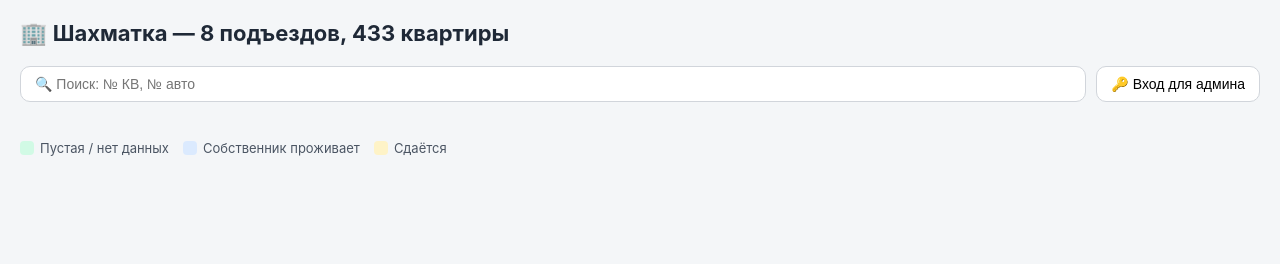
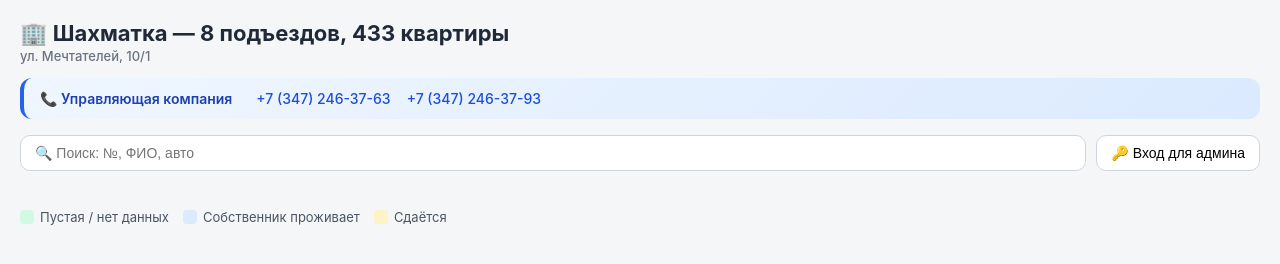
Before and after one commit to fart93/dom-shahmatka, a website: page public/index.html in a window 1280 px wide. Drawn offline with Linux system fonts and the light colour scheme; no server answers.

Commit message:
Update index.html

```diff
--- a/public/index.html
+++ b/public/index.html
@@ -8,12 +8,35 @@
   * { box-sizing: border-box; margin: 0; padding: 0; }
   body { font-family: -apple-system, "Segoe UI", Roboto, sans-serif;
     background: #f4f6f8; color: #1f2937; padding: 20px; }
-  header { max-width: 1600px; margin: 0 auto 20px;
+  header { max-width: 1600px; margin: 0 auto 14px;
     display: flex; flex-wrap: wrap; gap: 12px;
     align-items: center; justify-content: space-between; }
+  .header-left { display: flex; flex-direction: column; gap: 2px; }
   h1 { font-size: 22px; }
+  .address { font-size: 13px; color: #6b7280; font-weight: 500; }
   .stats { display: flex; gap: 16px; font-size: 14px; color: #4b5563; }
   .stats b { color: #111827; }
+
+  .uk-block {
+    max-width: 1600px;
+    margin: 0 auto 16px;
+    background: linear-gradient(135deg, #eff6ff 0%, #dbeafe 100%);
+    border-left: 4px solid #2563eb;
+    border-radius: 12px;
+    padding: 12px 16px;
+    display: flex;
+    flex-wrap: wrap;
+    gap: 12px 24px;
+    align-items: center;
+  }
+  .uk-title { font-size: 14px; font-weight: 600; color: #1e40af; }
+  .uk-phone { display: flex; flex-wrap: wrap; gap: 16px; }
+  .uk-phone a {
+    color: #1d4ed8; text-decoration: none;
+    font-weight: 500; font-size: 14px;
+  }
+  .uk-phone a:hover { text-decoration: underline; }
+
   .toolbar { max-width: 1600px; margin: 0 auto 18px;
     display: flex; flex-wrap: wrap; gap: 10px; align-items: center; }
   .toolbar button, .toolbar input {
@@ -85,17 +108,35 @@
   .btn-save:disabled { background: #9ca3af; cursor: not-allowed; }
   .btn-cancel { background: #e5e7eb; color: #374151; }
   .btn-cancel:hover { background: #d1d5db; }
+
+  @media (max-width: 600px) {
+    .uk-block { font-size: 13px; padding: 10px 12px; }
+    .uk-phone { gap: 8px; }
+    h1 { font-size: 18px; }
+    .address { font-size: 12px; }
+  }
 </style>
 </head>
 <body>
 
 <header>
-  <h1>🏢 Шахматка — 8 подъездов, 433 квартиры</h1>
+  <div class="header-left">
+    <h1>🏢 Шахматка — 8 подъездов, 433 квартиры</h1>
+    <div class="address">ул. Мечтателей, 10/1</div>
+  </div>
   <div class="stats" id="stats"></div>
 </header>
 
+<div class="uk-block">
+  <div class="uk-title">📞 Управляющая компания</div>
+  <div class="uk-phone">
+    <a href="tel:+73472463763">+7 (347) 246-37-63</a>
+    <a href="tel:+73472463793">+7 (347) 246-37-93</a>
+  </div>
+</div>
+
 <div class="toolbar">
-  <input id="search" placeholder="🔍 Поиск: № КВ, № авто" />
+  <input id="search" placeholder="🔍 Поиск: №, ФИО, авто" />
   <span id="adminArea"></span>
 </div>
 
```
